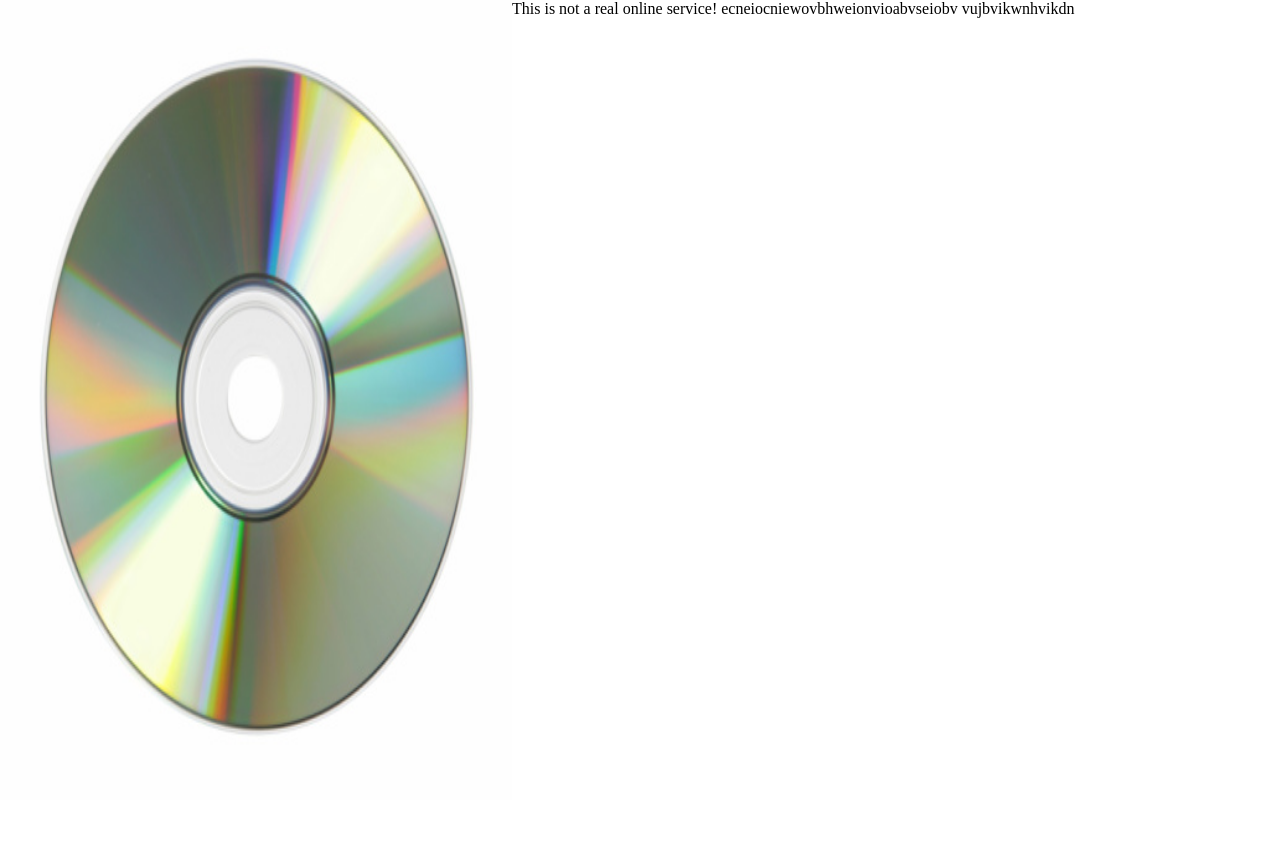
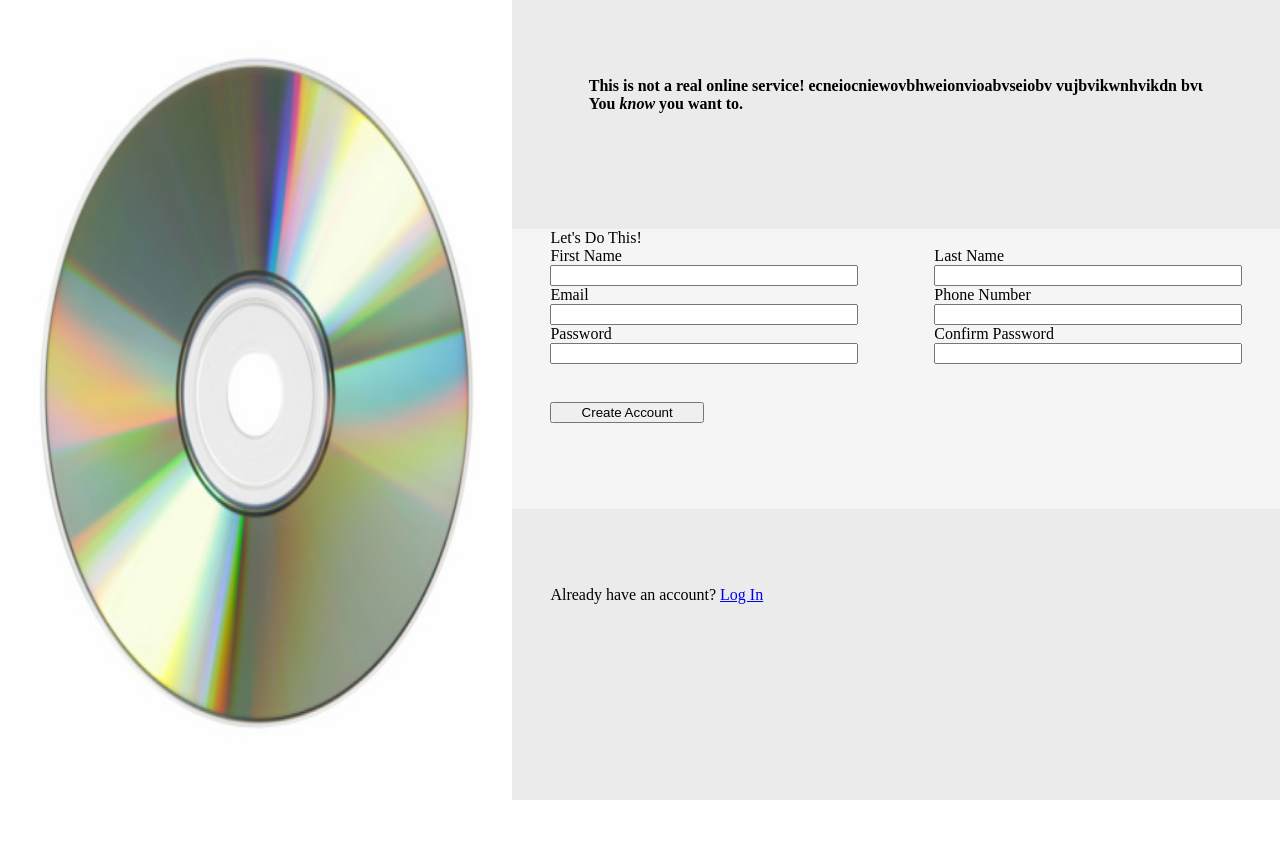
Before and after one commit to S-Banna/odin-form, a plain HTML site: page index.html in a window 1280 px wide. Before the commit the page ends 804 px from the top, so only its background shows below. Drawn offline with Linux system fonts and the light colour scheme; a web font is replaced by a local one.

Commit message:
Structure Finished, fix bot margin

```diff
--- a/index.html
+++ b/index.html
@@ -13,6 +13,7 @@
             font-family: "Trirong", serif;
         }
     </style>
+    <script src="script.js" defer></script>
 </head>
 
 <body>
@@ -21,13 +22,41 @@
     </div>
     <div class="formcont">
         <div class="formtop">
-            This is not a real online service! ecneiocniewovbhweionvioabvseiobv vujbvikwnhvikdn
+            <div>This is not a real online service! ecneiocniewovbhweionvioabvseiobv vujbvikwnhvikdn bvuewbvionseovwe.</div>
+            <div>You <em>know</em> you want to.</div>
         </div>
         <div class="mainformcont">
-
+            <div style="margin-left: 5%;">Let's Do This!</div>
+            <form action="ieovne.nin" method="post" class="form">
+                <div>
+                    <label for="fname">First Name</label>
+                    <input type="text" name="fname" id="fname" required>
+                </div>
+                <div>
+                    <label for="lname">Last Name</label>
+                    <input type="text" name="lname" id="lname" required>
+                </div>
+                <div>
+                    <label for="email">Email</label>
+                    <input type="email" name="email" id="email" required>
+                </div>
+                <div>
+                    <label for="num">Phone Number</label>
+                    <input type="tel" name="num" id="num" pattern="[0-9]{*}-[0-9]{*}-[0-9]{*}" required>
+                </div>
+                <div>
+                    <label for="password">Password</label>
+                    <input type="password" name="password" id="password" required>
+                </div>
+                <div>
+                    <label for="confirm_password">Confirm Password</label>
+                    <input type="password" name="confirm_password" id="confirm_password" required>
+                </div>
+                <button type="submit" class="submit">Create Account</button>
+            </form>
         </div>
         <div class="formbot">
-
+            Already have an account? <a href="index.html">Log In</a>
         </div>
     </div>
 </body>
--- /dev/null
+++ b/script.js
@@ -0,0 +1,13 @@
+var password = document.getElementById("password")
+  , confirm_password = document.getElementById("confirm_password");
+
+function validatePassword(){
+  if(password.value != confirm_password.value) {
+    confirm_password.setCustomValidity("Passwords Don't Match");
+  } else {
+    confirm_password.setCustomValidity('');
+  }
+}
+
+password.onchange = validatePassword;
+confirm_password.onkeyup = validatePassword;
--- a/styles.css
+++ b/styles.css
@@ -6,15 +6,75 @@ body {
 }
 
 .imgcont {
-    height: 100%;
-    width: 40%;
-    min-width: 40%;
+    height: 99%;
+    width: 40;
+    min-width: 40;
     min-height: 100%;
     margin: 0;
 }
 
 .imgcont img {
-    height: 100%;
+    height: 99%;
     width: 100%;
     object-fit: fill;
 }
+
+.formcont {
+    width: 60%;
+    min-width: 60%;
+    background-color: rgb(235, 235, 235);
+    max-width: 60%;
+}
+.formtop {
+    height: 19%;
+    display: flex;
+    flex-direction: column;
+    margin: 10% 10% 0% 10%;
+    white-space: nowrap;
+    overflow: hidden;
+}
+
+.formtop div {
+    font-weight: bold;
+}
+
+.mainformcont {
+    height: 35%;
+    background-color: rgb(245, 245, 245);
+}
+
+.form {
+    display: flex;
+    flex-wrap: wrap;
+    flex-basis: 40%;
+    gap: 5%;
+}
+
+.form>div {
+    flex-basis: 40%;
+    display: flex;
+    flex-direction: column;
+    margin-left: 5%;
+}
+
+.mainformcont div {
+    width: 40%;
+    flex-basis: 40%;
+}
+
+.formbot {
+    height: 35%;
+}
+
+.submit {
+    position: relative;
+    left: 5%;
+    margin-top: 5%;
+    width: 20%;
+    min-height: 15%;
+}
+
+.formbot {
+    margin-top: 10%;
+    margin-left: 5%;
+}
```
